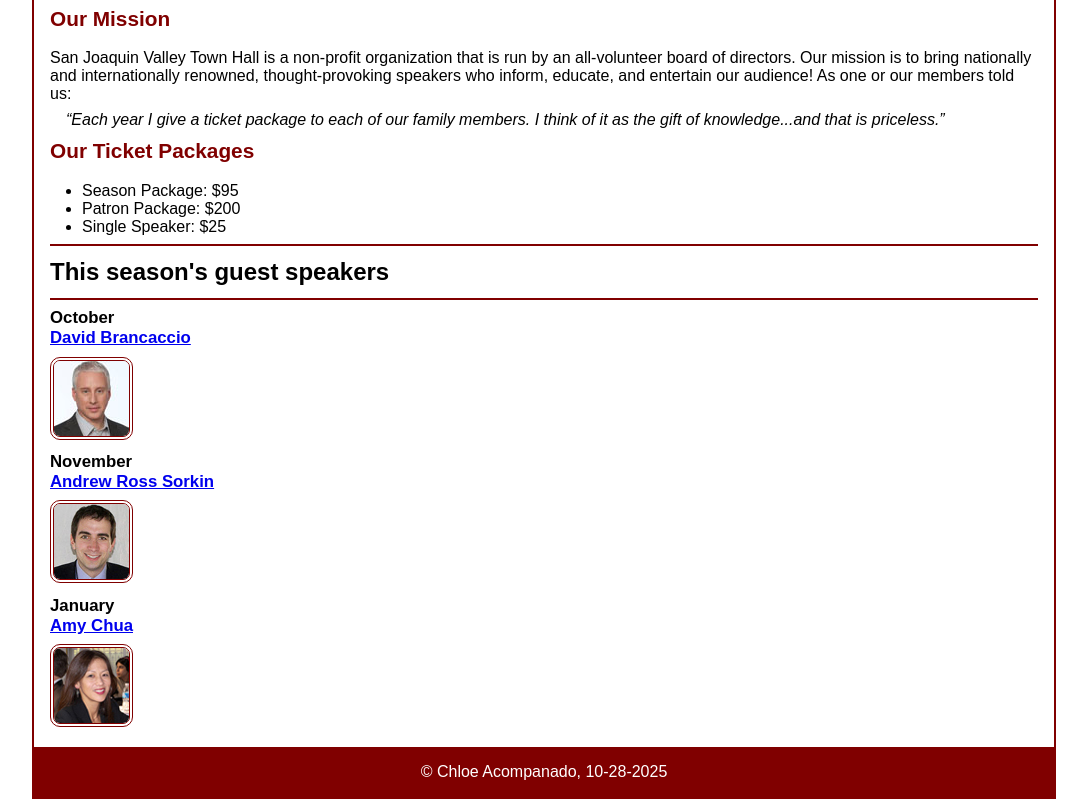
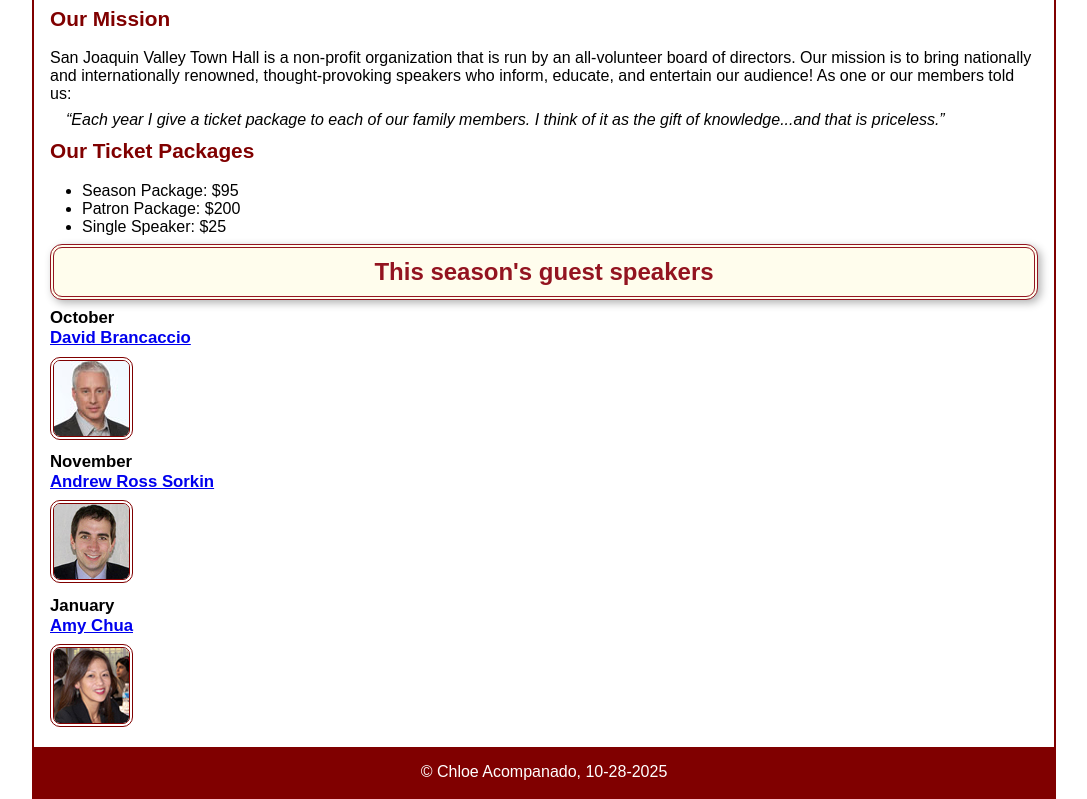
Before and after one commit to caa85/A07, a plain HTML site: page index.html in a window 1280 px wide. Shown: the part 116-915 px from the top of the page, without its empty margins (96-1183 px from the left). Drawn offline with Linux system fonts and the light colour scheme.

Commit message:
Change speakers-heading from h2 to h1

```diff
--- a/styles/main.css
+++ b/styles/main.css
@@ -101,7 +101,7 @@ blockquote {
   padding-left: 1em;
 }
 
-h2.speakers-heading {
+h1.speakers-heading {
   border: 4px double #931420;
   border-radius: 12px;
   box-shadow: 3px 3px 8px rgba(0, 0, 0, 0.3);
```
